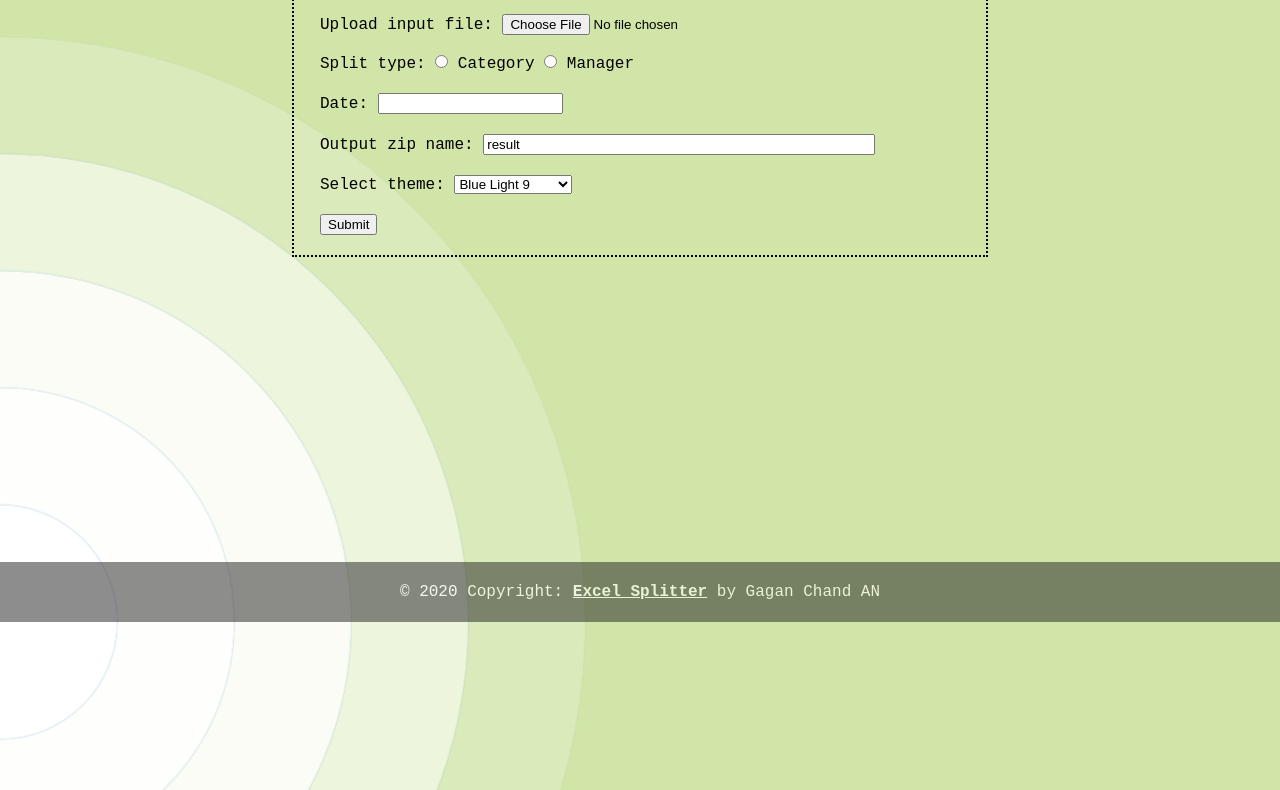
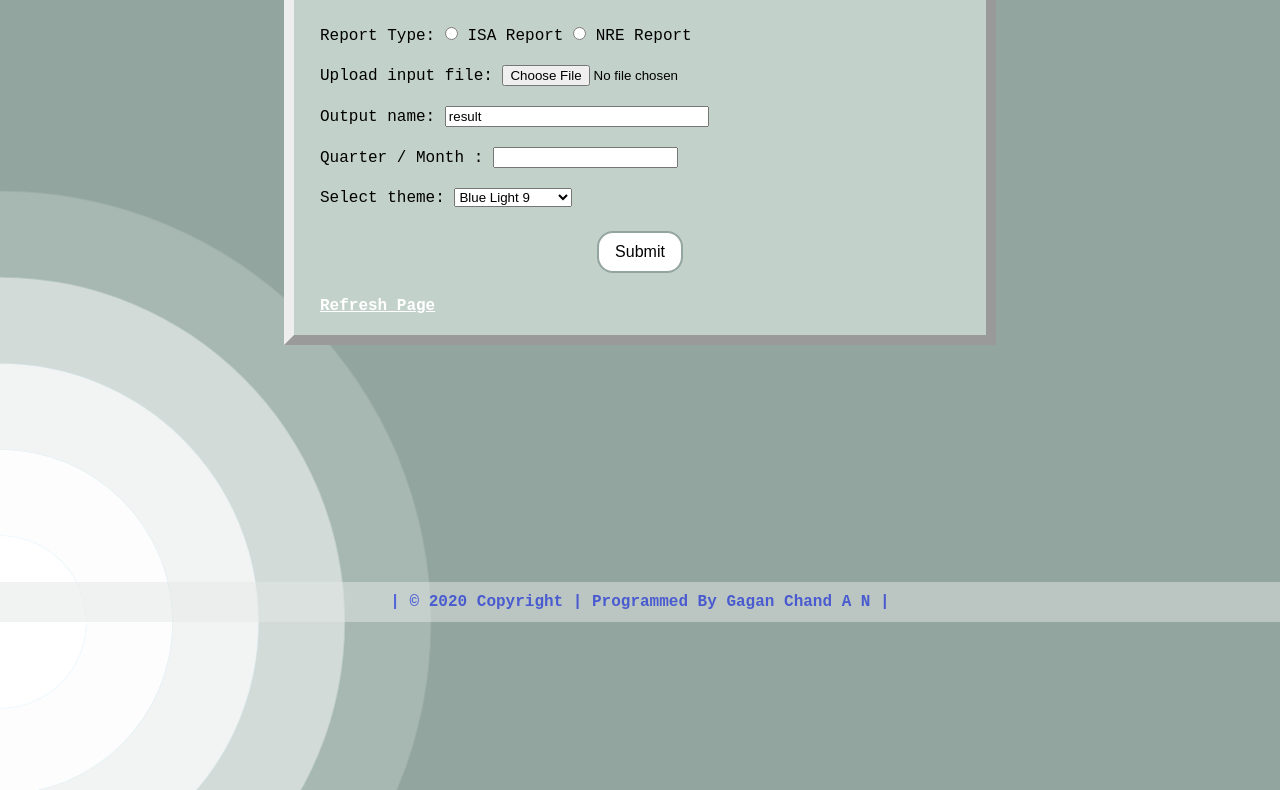
Before and after one commit to deepak311997/excel-splitter-nodejs, a website: page static/index.html in a window 1280 px wide. Shown: the part 178-968 px from the top of the page. Drawn offline with Linux system fonts and the light colour scheme.

Commit message:
Change styles

```diff
--- a/static/index.html
+++ b/static/index.html
@@ -1,10 +1,9 @@
 <!DOCTYPE html>
 <html lang="en">
-
 <head>
     <base href="/">
     <meta http-equiv="X-UA-Compatible" content="IE=edge" charset="utf-8">
-    <title>Excel Splitter</title>
+    <title>Gagan Chand A N</title>
     <meta http-equiv="X-UA-Compatible" name="viewport" content="width=device-width, initial-scale=1.0" />
     <link rel="stylesheet" href="style.css" type="text/css" />
     <style media="screen">
@@ -44,28 +43,28 @@
             <div class='circle small shade5'></div>
         </div>
         <div class="container">
-            <h3>Excel Splitter</h3>
+            <i><u><h2>CAS Team Report Generator</h2></u></i>
             <form id="excel-form" method="post" enctype="multipart/form-data" onsubmit="return false;">
                 <div>
+                    <span>Report Type: </span>
+                    <span>
+                        <input type="radio" id="category" name="type" value="category" />
+                        <span>ISA Report</span>
+                        <input type="radio" id="manager" name="type" value="manager" />
+                        <span>NRE Report</span>
+                    </span>
+                </div>
+				<div>
                     <span>Upload input file: </span>
                     <input type="file" id="excel" name="excel" accept=".xls,.xlsx" />
                 </div>
                 <div>
-                    <span>Split type: </span>
-                    <span>
-                        <input type="radio" id="category" name="type" value="category" />
-                        <span>Category</span>
-                        <input type="radio" id="manager" name="type" value="manager" />
-                        <span>Manager</span>
-                    </span>
+                    <span>Output name: </span>
+                    <input type="text" id="output" name="output" class="output-path" value="result"/>
                 </div>
-                <div>
-                    <span>Date: </span>
+				<div>
+                    <span>Quarter / Month : </span>
                     <input type="text" id="date" name="date" />
-                </div>
-                <div>
-                    <span>Output zip name: </span>
-                    <input type="text" id="output" name="output" class="output-path" value="result"/>
                 </div>
                 <div>
                     <span>Select theme: </span>
@@ -79,16 +78,18 @@
                     </select>
                 </div>
                 <div>
-                    <button id="submit">Submit</button>
+                    <center><button id="submit">Submit</button></center>
                 </div>
+				<div>
+					<a class="link" href=".">Refresh Page</a>
+				</div>
             </form>
             <div class="loading" style="display: none;"></div>
         </div>
     </div>
     <footer>
-        <div class="footer-copyright text-center py-3">© 2020 Copyright:
-            <a class="link" href="http://localhost:3000/">Excel Splitter</a>
-            <span>by Gagan Chand AN</span>
+        <div class="footer-copyright text-center py-8">
+		<font color=#0013ff><b>| © 2020 Copyright | Programmed By Gagan Chand A N |</font></b>
         </div>
     </footer>
     <!-- Prompt a message in the browser if users disabled JS -->
--- a/static/style.css
+++ b/static/style.css
@@ -6,15 +6,15 @@ body {
     box-sizing: border-box;
     overflow: hidden;
     font-family: 'Courier New', Courier, monospace;
-    background: #afd36991;
+    background: #92a59e;
 }
 
 .circle {
     position: absolute;
-    border-radius: 50%;
+    border-radius: 75%;
     background: white;
-    animation: ripple 15s infinite;
-    box-shadow: 0px 0px 1px 0px #508fb9;
+    animation: ripple 20s infinite;
+    box-shadow: 0px 0px 1px 0px #a9ddf7;
 }
 
 .small {
@@ -74,11 +74,11 @@ body {
 
 @keyframes ripple {
     0% {
-        transform: scale(0.8);
+        transform: scale(0.3);
     }
 
     50% {
-        transform: scale(1.2);
+        transform: scale(1.0);
     }
 
     100% {
@@ -109,11 +109,13 @@ input {
     flex-direction: column;
     align-items: center;
     justify-content: center;
-    border: 2px dotted black;
+	border: outset;
+	border-width: 10px;
     width: 50%;
     margin-top: 10%;
     padding: 10px 2%;
     z-index: 1;
+	background:#c3d1cb;
 }
 
 #excel-form {
@@ -128,20 +130,36 @@ input {
 }
 
 .output-path {
-    width: 60%;
+    width: 40%;
 }
 
 button {
+	background-color: white;
+    color: black;
+	border: 2px solid #92a59e;
+	padding: 10px 16px;
+    text-align: center;
+    text-decoration: none;
+    display: inline-block;
+    font-size: 16px;
+    margin: 4px 2px;
+    transition-duration: 0.4s;
     cursor: pointer;
+    border-radius: 16px;
+}
+
+button:hover {
+  background-color: #92a59e;
+  color: white;
 }
 
 footer {
     position: fixed;
     bottom: 0;
-    height: 60px;
+    height: 40px;
     width: 100%;
     opacity: 0.5;
-    background: #1d1c1c;
+    background: #e3e8e6;
     color: #FFFFFF;
     justify-content: center;
     display: flex;
@@ -168,7 +186,7 @@ footer {
     border-radius: 50%;
     border: 6px solid #fff;
     border-color: #fff transparent #fff transparent;
-    animation: loading 1.2s linear infinite;
+    animation: loading 1.6s linear infinite;
 }
 
 @keyframes loading {
```
